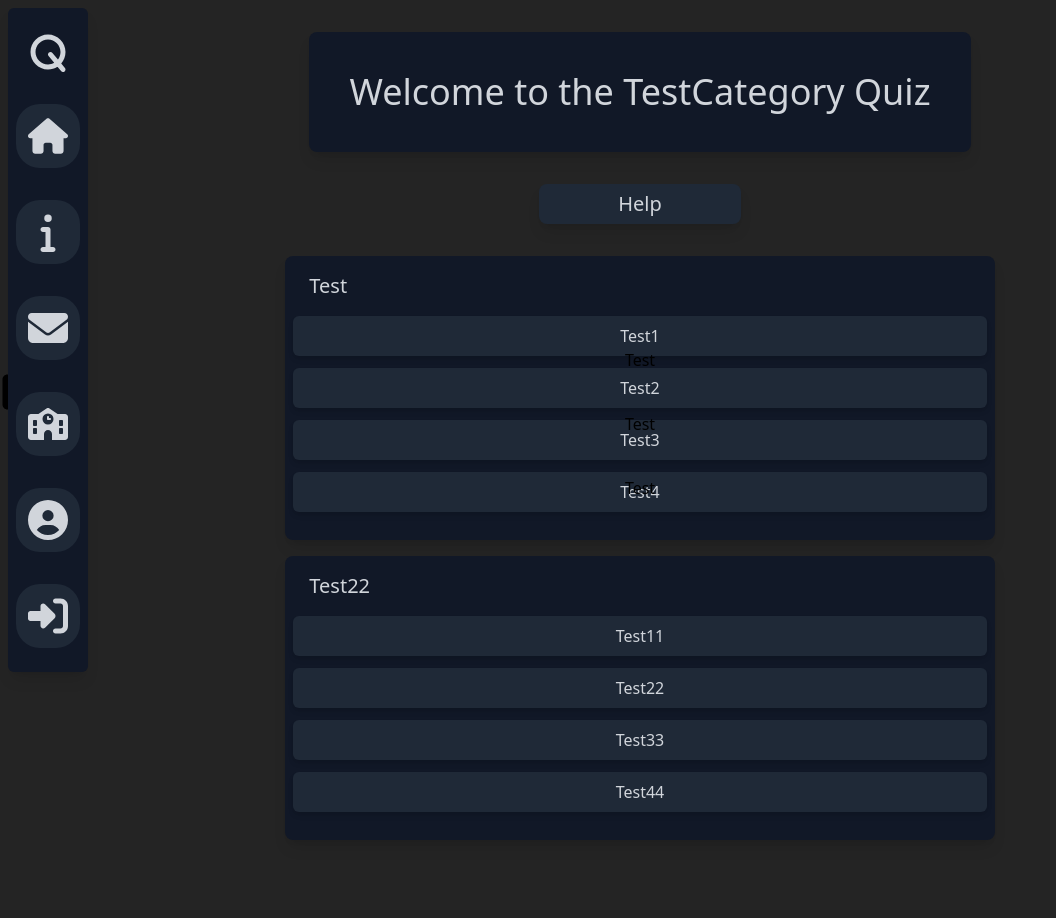
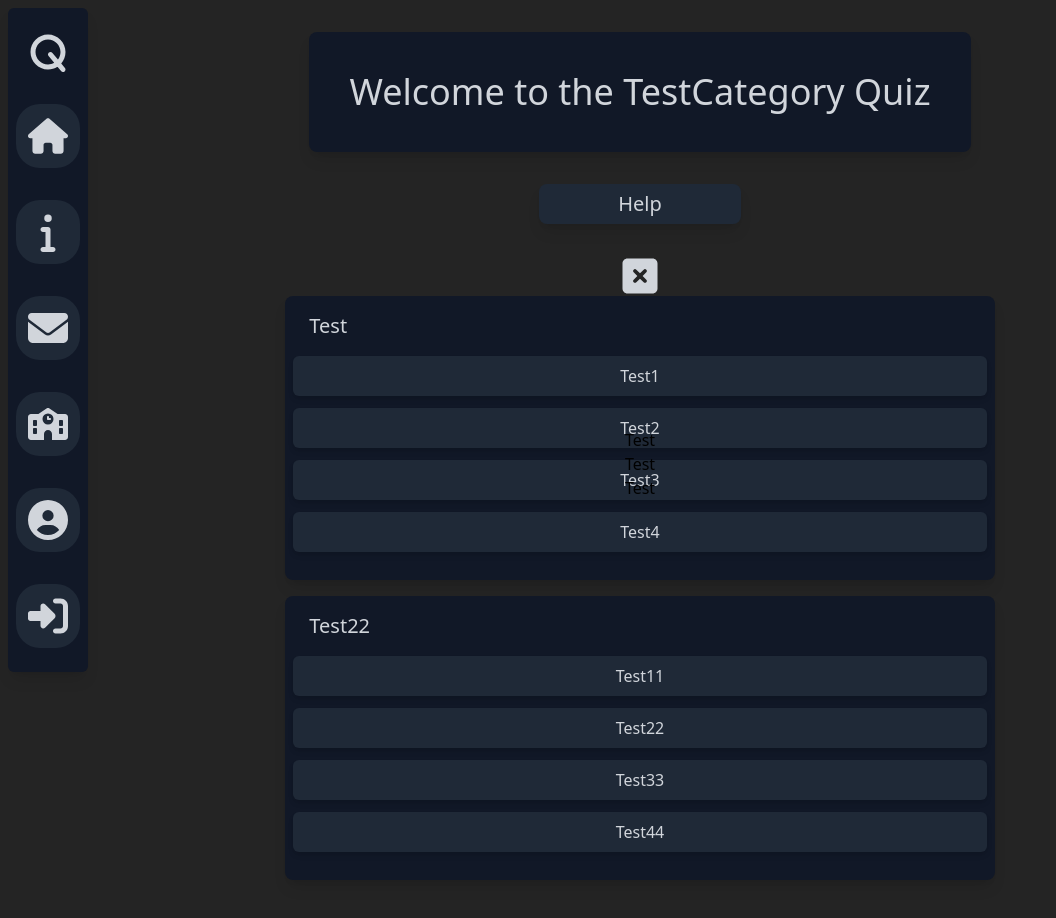
Before and after one commit to QuizMasterInc/QuizMaster, a React (Vite) app: page /quizzes/1 in a window 1280 px wide. Shown: the top 918 px of the page, without its empty margins (0-1056 px from the left). Before the commit the page ends 888 px from the top, so only its background shows below. Built offline with nearby package versions, Linux system fonts and the light colour scheme; no server answers.

Commit message:
fill color

```diff
--- a/src/components/quiz/QuizModal.jsx
+++ b/src/components/quiz/QuizModal.jsx
@@ -2,11 +2,14 @@ import React from "react";
 import SquareX from "../icons/SquareX";
 
 const QuizModal = ({}) => (
+    <>
     <div className="grid grid-cols-1 grid-rows-3 absolute inset-x-0 z-10">
-        <div>Test <SquareX className={"h-10 w-10"}/></div>
+        <div>Test</div>
         <div>Test</div>
         <div>Test</div>
     </div>
+    <SquareX className={"h-10 w-10 fill-gray-300"}/>
+    </>
 )
 
 export default QuizModal
```
